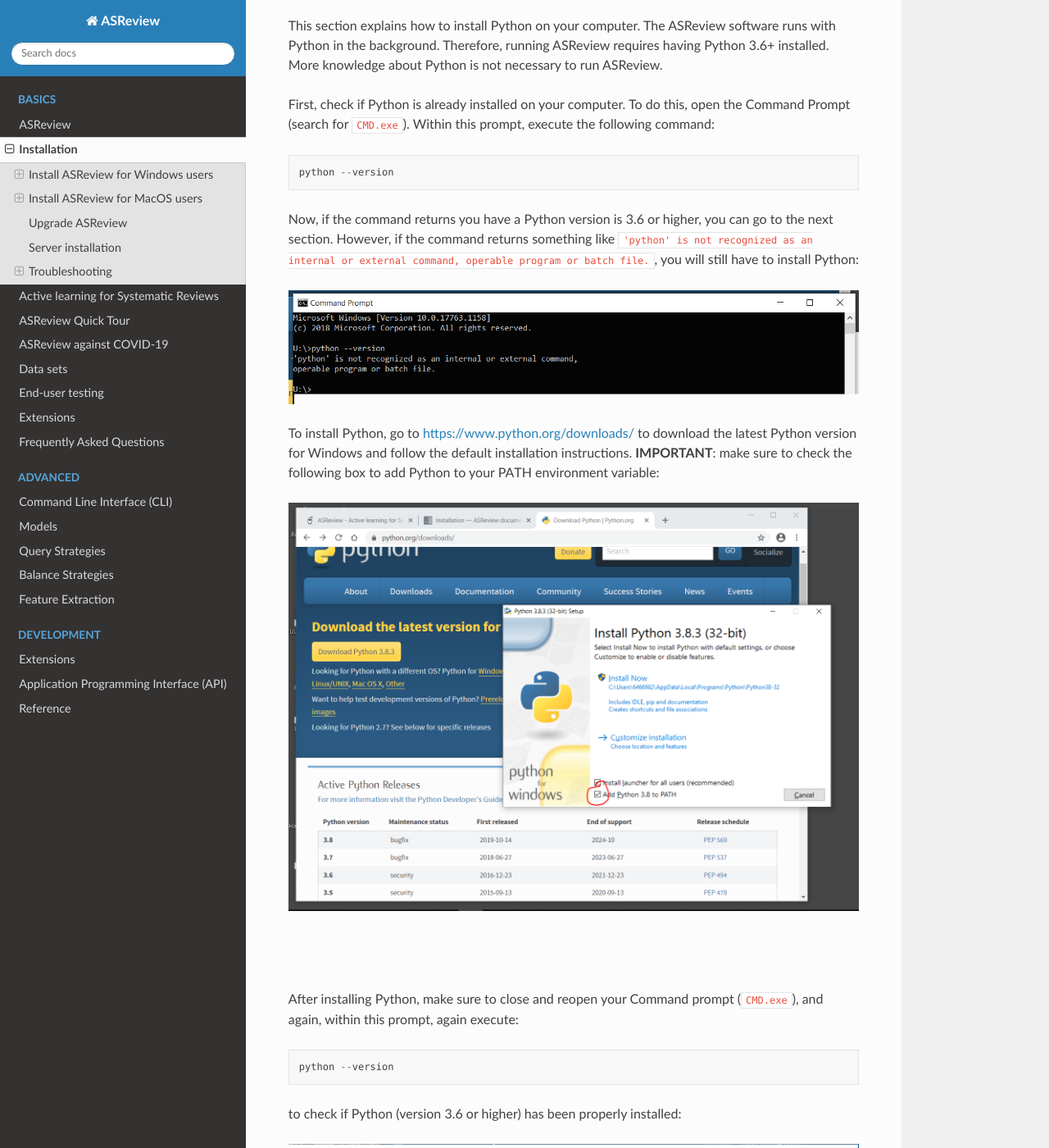
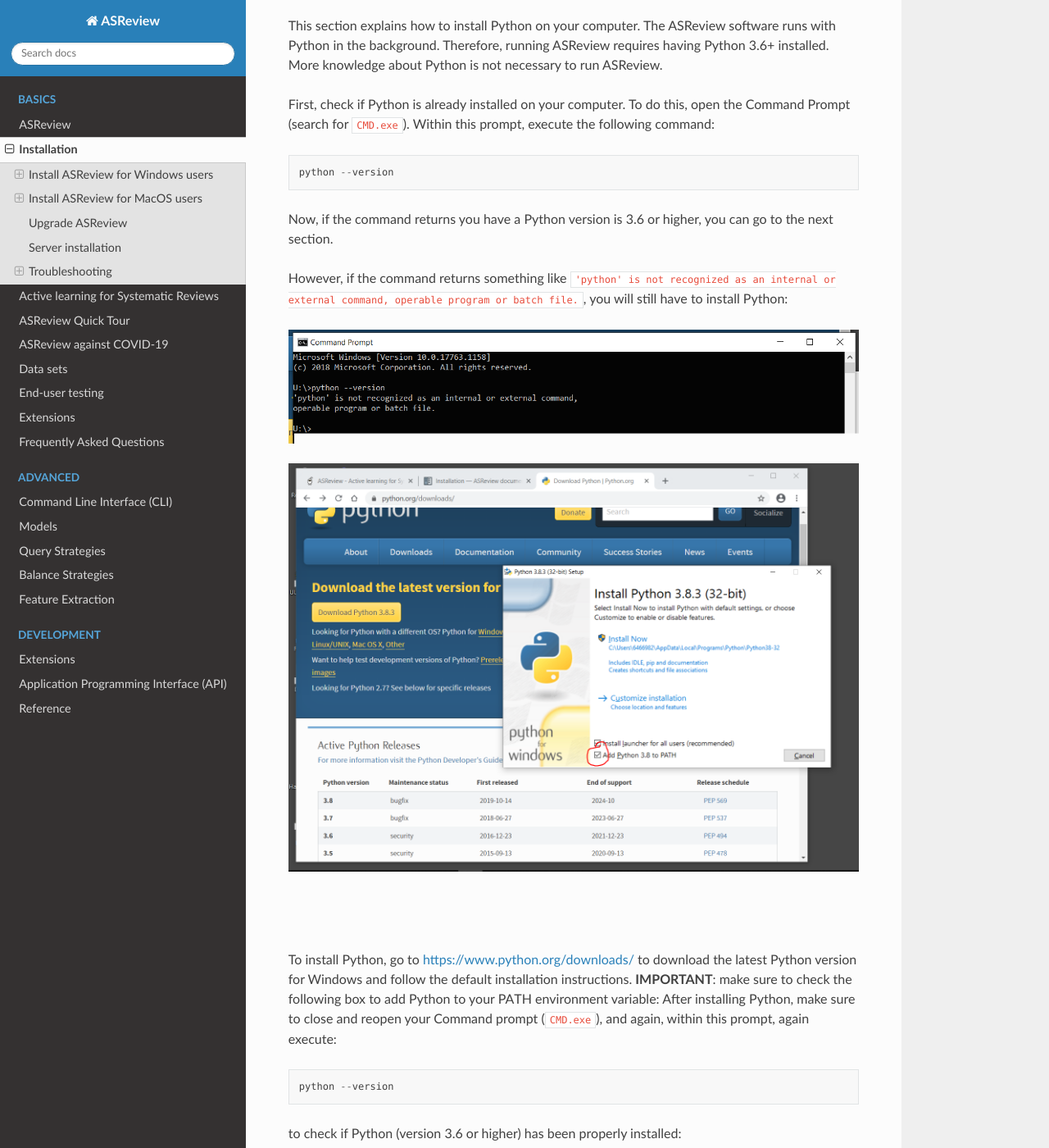
Before and after one commit to asreview/asreview, a Sphinx documentation site: the page built from docs/source/installation.rst, in a window 1280 px wide and 1400 px high, scrolled down 906 px. Shown: the whole window at 82% size. Built offline with Sphinx 7.4.7 and the Read the Docs theme 2.0.0, drawn with Linux system fonts in a browser that asks for light colours; some of the changed lines change nothing that is shown.

Commit message:
switch sections

```diff
--- a/docs/source/installation.rst
+++ b/docs/source/installation.rst
@@ -23,12 +23,12 @@
 
     python --version
 
-Now, if the command returns you have a Python version is 3.6 or higher, you can go to the next section. However, if the command returns something like ``'python' is not recognized as an internal or external command, operable program or batch file.``, you will still have to install Python:
+Now, if the command returns you have a Python version is 3.6 or higher, you can go to the next section.
+
+However, if the command returns something like ``'python' is not recognized as an internal or external command, operable program or batch file.``, you will still have to install Python:
 
 .. figure:: ../images/installation/check_python_version.PNG
    :alt:
-
-To install Python, go to https://www.python.org/downloads/ to download the latest Python version for Windows and follow the default installation instructions. **IMPORTANT**: make sure to check the following box to add Python to your PATH environment variable:
 
 .. figure:: ../images/installation/add_to_path.PNG
    :alt:
@@ -36,6 +36,8 @@
 |
 |
 
+
+To install Python, go to https://www.python.org/downloads/ to download the latest Python version for Windows and follow the default installation instructions. **IMPORTANT**: make sure to check the following box to add Python to your PATH environment variable:
 After installing Python, make sure to close and reopen your Command prompt (``CMD.exe``), and again, within this prompt, again execute:
 
 .. code::
```
